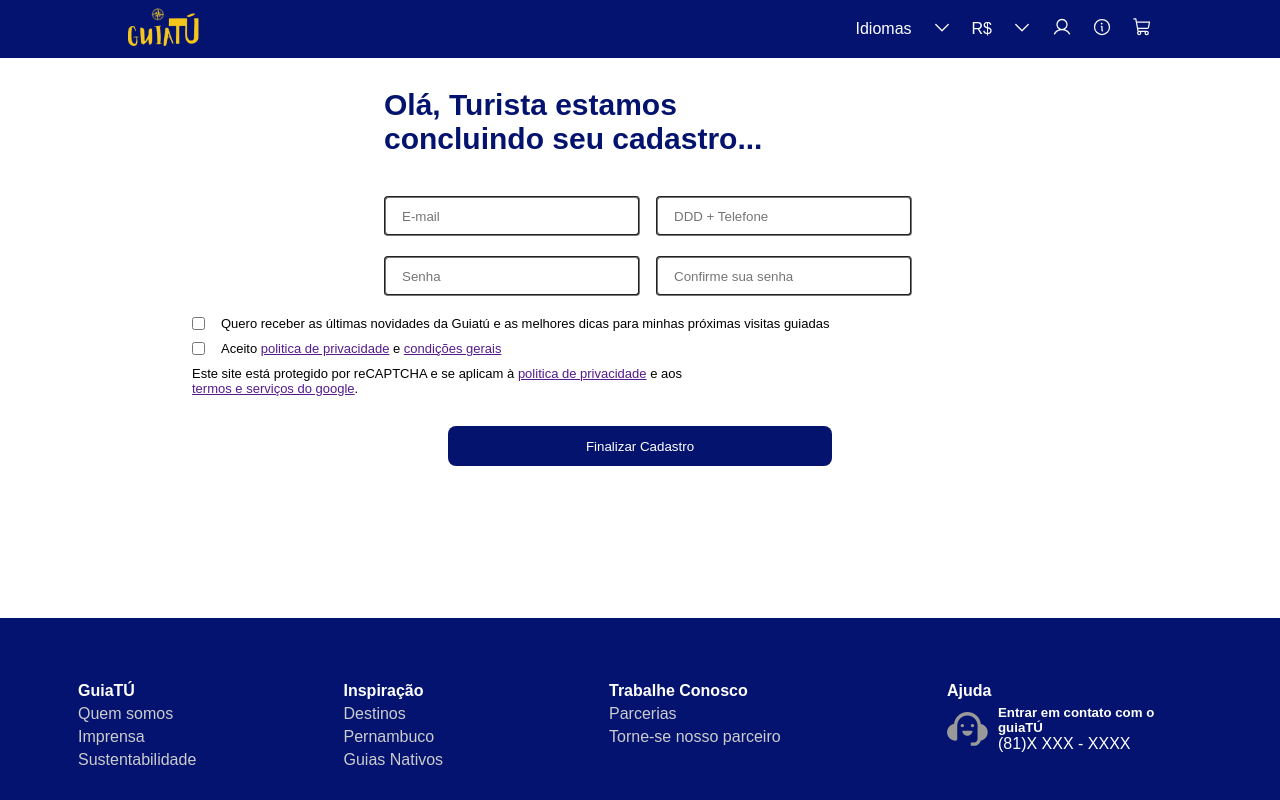
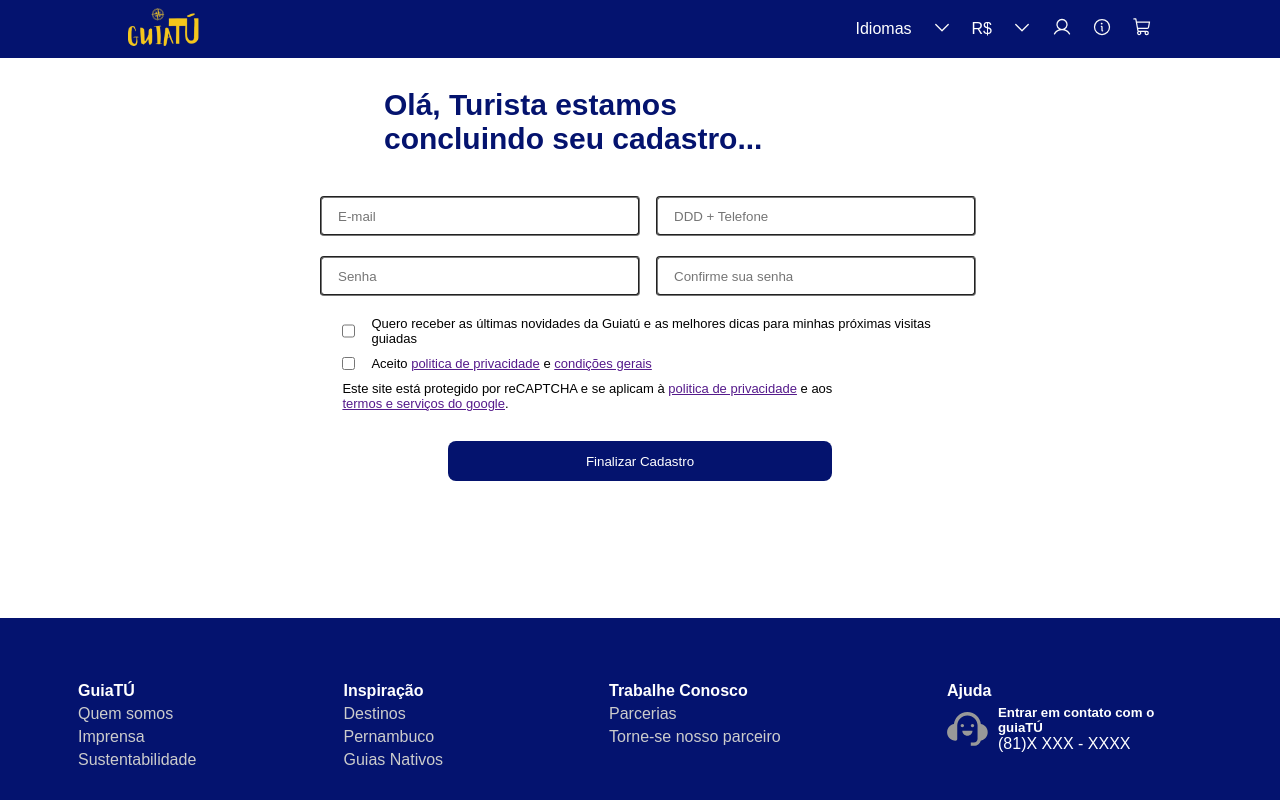
Before and after one commit to marcosmouraz/guiaTU, a React (Vite) app: page /cadastroturistaDois in a window 1280 px wide. Shown: the top 800 px of the page. Built offline with nearby package versions, Linux system fonts and the light colour scheme.

Commit message:
fizz:Iniciação da criação da tela de cadastro do guia, metade feito

```diff
--- a/src/pages/CadastroGuia/cadGuiaStyles.js
+++ b/src/pages/CadastroGuia/cadGuiaStyles.js
@@ -0,0 +1,289 @@
+import styled from "styled-components";
+
+export const Container = styled.body`
+ width: 100%;
+  height: 70vh;
+  max-width: 100%;
+  margin: 0 auto;
+
+  .titulo {
+    display: flex;
+    align-items: center;
+    justify-content: center;
+    overflow-wrap: break-word;
+    width: 50%;
+    height: 30vh;
+    margin: 0 auto;
+    padding-left: 1rem;
+
+    h2 {
+      font-size: 32px;
+      color: #04136e;
+    }
+  }
+
+  .DadosPessoais {
+  display: flex;
+
+  justify-content: first baseline;
+
+
+  h4 {
+    color: #04136e;
+
+
+  }
+  }
+  .inputfoto {
+    position: relative;
+    display: flex;
+    justify-content: center;
+    flex-direction: column;
+    width: 7rem;
+    padding-bottom: 2rem;
+    margin: 0 auto;
+    text-align: center;
+    align-items: center;
+    gap: 5px;
+    top: -2.5rem;
+
+    .vetor {
+      border: #1e1e1e;
+      background-color: aliceblue;
+      border-style: groove;
+      border-radius: 10px;
+      transition: background-color 0.2s;
+    }
+
+    .vetor:hover {
+      border-color: #04136e;
+      background-color: #04136e;
+    }
+
+    .p {
+      color: #04136e;
+      font-size: 16px;
+      font-weight: 600;
+    }
+  }
+
+
+
+  .buttonFinalizar {
+    display: flex;
+    justify-content: center;
+    align-items: center;
+    width: 15%;
+    margin: 2.5rem auto 0 auto;
+    background-color: #04136e;
+    color: #fff;
+    border-radius: 8px;
+    cursor: pointer;
+    transition: background-color 0.2s;
+    padding: 8px 1rem;
+    text-align: center;
+
+    &:hover {
+      background-color: #1e1e1e;
+      border: none;
+    }
+  }
+
+
+
+  @media (max-width: 2327px) {
+    .titulo {
+      width: 60%;
+      padding-right: 43rem;
+    }
+
+    .inputfoto {
+      width: 43rem;
+      padding-left: 36rem;
+    }
+
+    .inputUm,
+    .inputDois {
+      width: 60%;
+      padding-bottom: 20px;
+    }
+
+    .buttonProximo {
+      width: 20%;
+    }
+
+    .linha {
+      width: 70rem;
+    }
+
+    .titulo h2 {
+      font-size: 30px;
+    }
+  }
+
+  @media (max-width: 1600px) {
+    .titulo {
+      width: 65%;
+    }
+
+    .inputfoto {
+      width: 4.5rem;
+    }
+
+    .inputUm
+    .inputDois {
+      width: 65%;
+    }
+
+    .buttonProximo {
+      width: 22%;
+    }
+
+    .linha {
+      width: 65rem;
+    }
+
+    .titulo h2 {
+      font-size: 28px;
+    }
+  }
+
+  @media (max-width: 1200px) {
+    .titulo {
+      width: 75%;
+    }
+
+    .inputfoto {
+      width: 4rem;
+    }
+
+    .inputUm
+    .inputDois {
+      width: 70%;
+    }
+
+    .buttonProximo {
+      width: 25%;
+    }
+
+    .linha {
+      width: 60rem;
+    }
+
+    .titulo h2 {
+      font-size: 26px;
+    }
+  }
+
+  @media (max-width: 992px) {
+    .titulo {
+      width: 80%;
+    }
+
+    .inputfoto {
+      width: 3.5rem;
+    }
+
+    .inputUm,
+    .inputDois {
+      width: 75%;
+    }
+
+    .buttonProximo {
+      width: 30%;
+    }
+
+    .linha {
+      width: 55rem;
+    }
+
+    .titulo h2 {
+      font-size: 24px;
+    }
+  }
+
+  @media (max-width: 768px) {
+    .titulo {
+      width: 90%;
+    }
+
+    .inputfoto {
+      width: 3rem;
+    }
+
+    .inputUm,
+    .inputDois {
+      width: 85%;
+    }
+
+    .buttonProximo {
+      width: 35%;
+    }
+
+    .linha {
+      width: 50rem;
+    }
+
+    .titulo h2 {
+      font-size: 22px;
+    }
+  }
+
+  @media (max-width: 576px) {
+    .titulo {
+      width: 100%;
+      padding-left: 0;
+      justify-content: center;
+    }
+
+    .inputfoto {
+      width: 2.5rem;
+    }
+
+    .inputUm,
+    .inputDois {
+      width: 90%;
+    }
+
+    .buttonProximo {
+      width: 50%;
+    }
+
+    .linha {
+      width: 40rem;
+    }
+
+    .titulo h2 {
+      font-size: 20px;
+    }
+  }
+
+  @media (max-width: 480px) {
+    .titulo {
+      width: 100%;
+      padding-left: 0;
+    }
+
+    .inputfoto {
+      width: 2rem;
+    }
+
+    .inputUm,
+    .inputDois {
+      width: 100%;
+    }
+
+    .buttonProximo {
+      width: 60%;
+    }
+
+    .linha {
+      width: 35rem;
+    }
+
+    .titulo h2 {
+      font-size: 18px;
+    }
+  }
+
+`
--- a/src/pages/CadastroGuia/cadastroguia.jsx
+++ b/src/pages/CadastroGuia/cadastroguia.jsx
@@ -1,20 +1,74 @@
+import { UserFocus } from "@phosphor-icons/react";
 import Footer from "../../components/Footer/footer";
 import Menu from "../../components/Menu/menu";
+import { Container } from "./cadGuiaStyles";
 
 
 
 export default function CadastroGuia() {
   return (
+
+
     <Container>
-     <Menu />
+    <Menu />
 
-      <div>
 
+      <div className="titulo">
+        <h2>Olá, Guia
+        Cadastre sua conta. </h2>
+      </div>
+
+      <section className="inputfoto">
+        <p className="p">Escolha sua Foto de Perfil</p>
+        <a href="">
+          <div className="alterafoto">
+            <UserFocus className="vetor" size={90} color="#636363" />
+          </div>
+        </a>
+      </section>
+
+      <div className="DadosPessoais">
+        <h4>Dados pessoais</h4>
+      </div>
+
+      <div className="inputUm">
+        <input  className="nome" type="text" placeholder="Nome"/>
+        <input className="sobrenome"  type="text" placeholder="Sobrenome"/>
+        <input className="dataNascimento"  type="text" placeholder="Data de nascimento"/>
+        <input className="cpf" type="text" placeholder="CPF"/>
+        <input className="pais" type="text" placeholder="País"/>
+      </div>
+
+      <div className="inputDois">
+        <input className="estado" type="text" placeholder="Estado"/>
+        <input className="credencial" type="text" placeholder="Credencial"/>
+        <input className="email" type="text" placeholder="E-mail"/>
+        <input className="senha" type="text" placeholder="Senha"/>
+      <input className="confirmeSenha"  type="text" placeholder="Confirme sua senha"/>
       </div>
 
 
+      <div className="checkbox">
+          <input type="checkbox" name="" id="" />
+            <label className="custom-checkbox">
+              Aceito <a href="">politica de privacidade</a>  e <a href="">condições gerais</a>{" "}
+            </label>
 
-    <Footer />
+
+          <label className="inputtext">
+            Este site está protegido por reCAPTCHA e se aplicam à <a href="">politica de
+            privacidade</a> e aos <br /> <a href="">termos e serviços do google</a>.
+          </label>
+      </div>
+
+      <div className="buttonContainer">
+          <button className="buttonFinalizar">Finalizar Cadastro</button>
+        </div>
+
+      <Footer />
+
     </Container>
+
+
   )
 }
--- a/src/pages/CadastroTuristaDois/cadasturisDoisStyles.js
+++ b/src/pages/CadastroTuristaDois/cadasturisDoisStyles.js
@@ -121,6 +121,24 @@ export const Container = styled.body`
       width: 70%;
     }
   }
+  @media (max-width: 1366px) {
+    .titulo {
+      width: 90%;
+    }
+
+    .inputUm input {
+      max-width: 20rem;
+    }
+
+    .buttonFinalizar {
+      width: 30%;
+    }
+
+    .inputscheckum,
+    .inputtext {
+      width: 46.5%;
+    }
+  }
 
   @media (max-width: 1200px) {
     .titulo {
```
